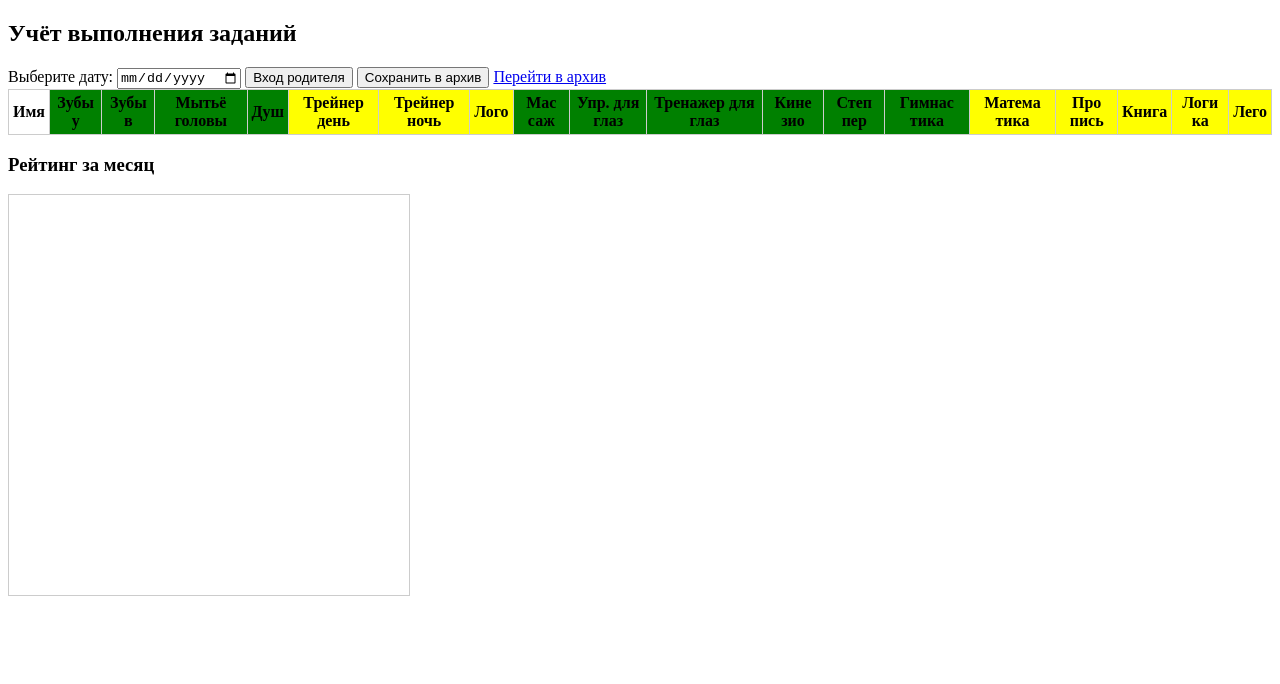
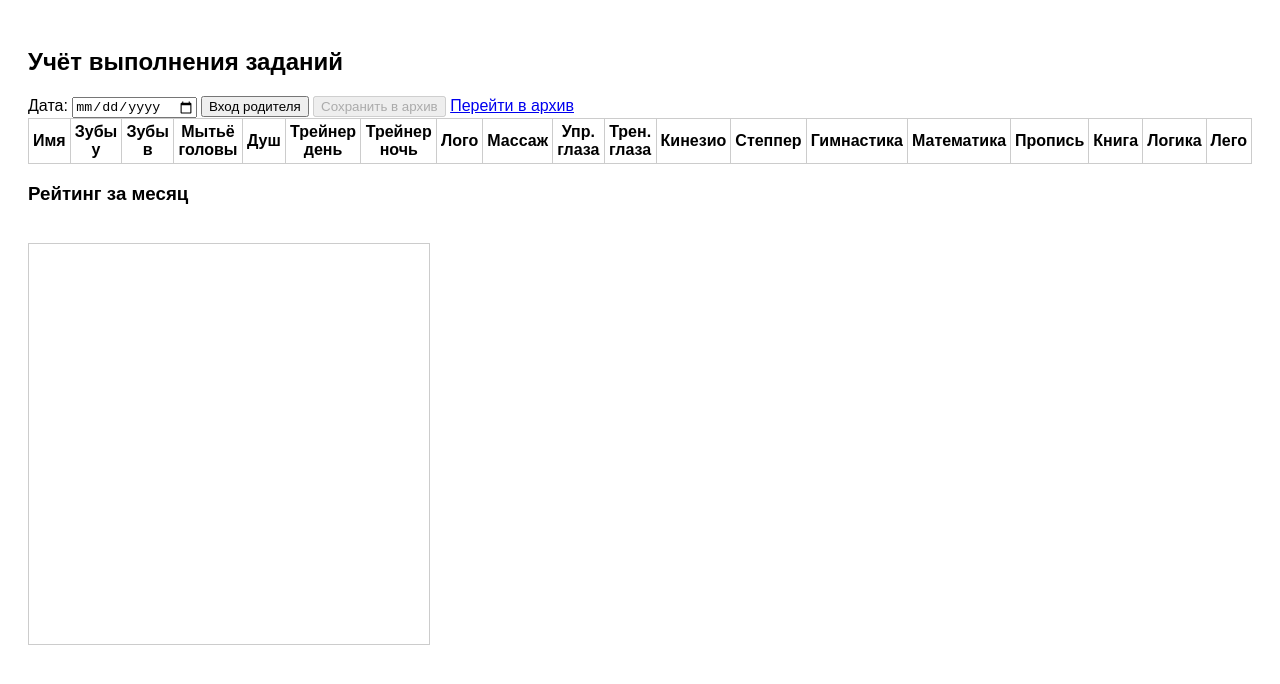
Before and after one commit to kgvas/rating-kids-clean, a plain HTML site: page index.html in a window 1280 px wide. Drawn offline with nearby package versions, Linux system fonts and the light colour scheme.

Commit message:
Update index.html

```diff
--- a/index.html
+++ b/index.html
@@ -2,52 +2,34 @@
 <html lang="ru">
 <head>
   <meta charset="UTF-8" />
-  <title>Задания детей</title>
+  <title>Учёт заданий</title>
   <script src="https://cdn.jsdelivr.net/npm/chart.js"></script>
+  <script type="module" src="firebase-config.js"></script>
+  <script type="module" src="script.js"></script>
   <style>
-    table, td, th {
-      border: 1px solid #ccc;
-      border-collapse: collapse;
-      padding: 4px;
-    }
-    canvas {
-      border: 1px solid #ccc;
-    }
+    body { font-family: sans-serif; padding: 20px; }
+    table, td, th { border: 1px solid #ccc; border-collapse: collapse; padding: 4px; }
+    canvas { border: 1px solid #ccc; margin-top: 20px; }
   </style>
 </head>
 <body>
   <h2>Учёт выполнения заданий</h2>
-  <label for="datePicker">Выберите дату:</label>
+  <label for="datePicker">Дата:</label>
   <input type="date" id="datePicker" />
-  <button onclick="authorize()">Вход родителя</button>
-  <button onclick="saveWeekToArchive()">Сохранить в архив</button>
+  <button id="loginBtn">Вход родителя</button>
+  <button id="logoutBtn" style="display:none;">Выйти</button>
+  <button id="saveWeekBtn" disabled>Сохранить в архив</button>
   <a href="archive.html" target="_blank">Перейти в архив</a>
 
- <table>
+  <table>
     <thead>
       <tr>
         <th>Имя</th>
-        <!-- Названия заданий: отредактируй прямо здесь -->
-       <th style="background: green">Зубы у</th>
-        <th style="background: green">Зубы в</th>
-        <th style="background: green">Мытьё головы</th>
-        <th style="background: green">Душ</th>
-        <th style="background: yellow">Трейнер день</th>
-        <th style="background: yellow">Трейнер ночь</th>
-        <th style="background: yellow">Лого</th>
-
-        <th style="background: green">Мас саж</th>
-        <th style="background: green">Упр. для глаз</th>
-        <th style="background: green">Тренажер для глаз</th>
-
-        <th style="background: green">Кине зио</th>
-        <th style="background: green">Степ пер</th>
-        <th style="background: green">Гимнас тика</th>
-        <th style="background: yellow">Матема тика</th>
-        <th style="background: yellow">Про пись</th>
-        <th style="background: yellow">Книга</th>
-        <th style="background: yellow">Логи ка</th>
-        <th style="background: yellow">Лего</th>
+        <th>Зубы у</th><th>Зубы в</th><th>Мытьё головы</th><th>Душ</th>
+        <th>Трейнер день</th><th>Трейнер ночь</th><th>Лого</th>
+        <th>Массаж</th><th>Упр. глаза</th><th>Трен. глаза</th>
+        <th>Кинезио</th><th>Степпер</th><th>Гимнастика</th>
+        <th>Математика</th><th>Пропись</th><th>Книга</th><th>Логика</th><th>Лего</th>
       </tr>
     </thead>
     <tbody id="taskBody"></tbody>
@@ -55,7 +37,5 @@
 
   <h3>Рейтинг за месяц</h3>
   <canvas id="ratingChart" width="400" height="400"></canvas>
-
-  <script src="script.js"></script>
 </body>
 </html>
```
